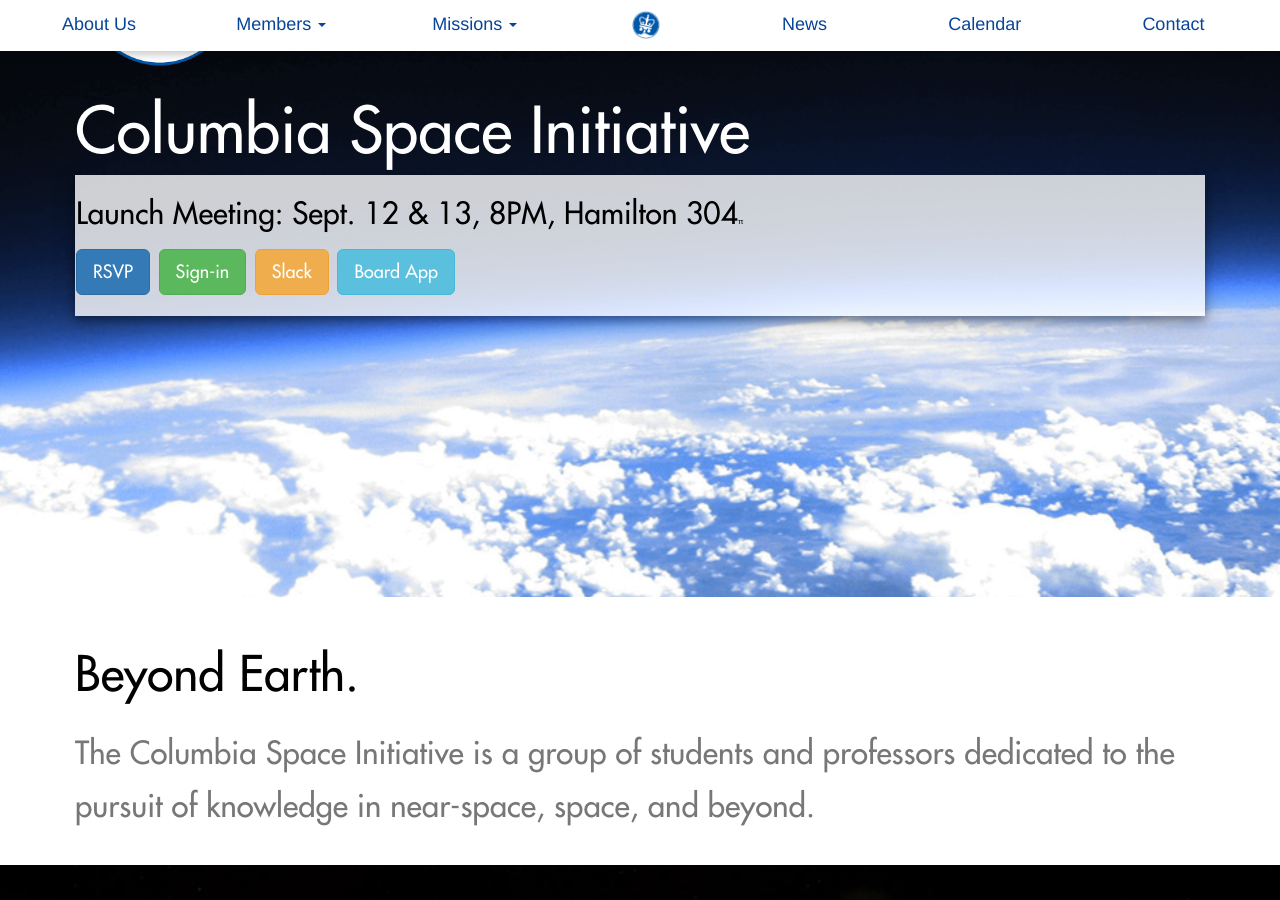
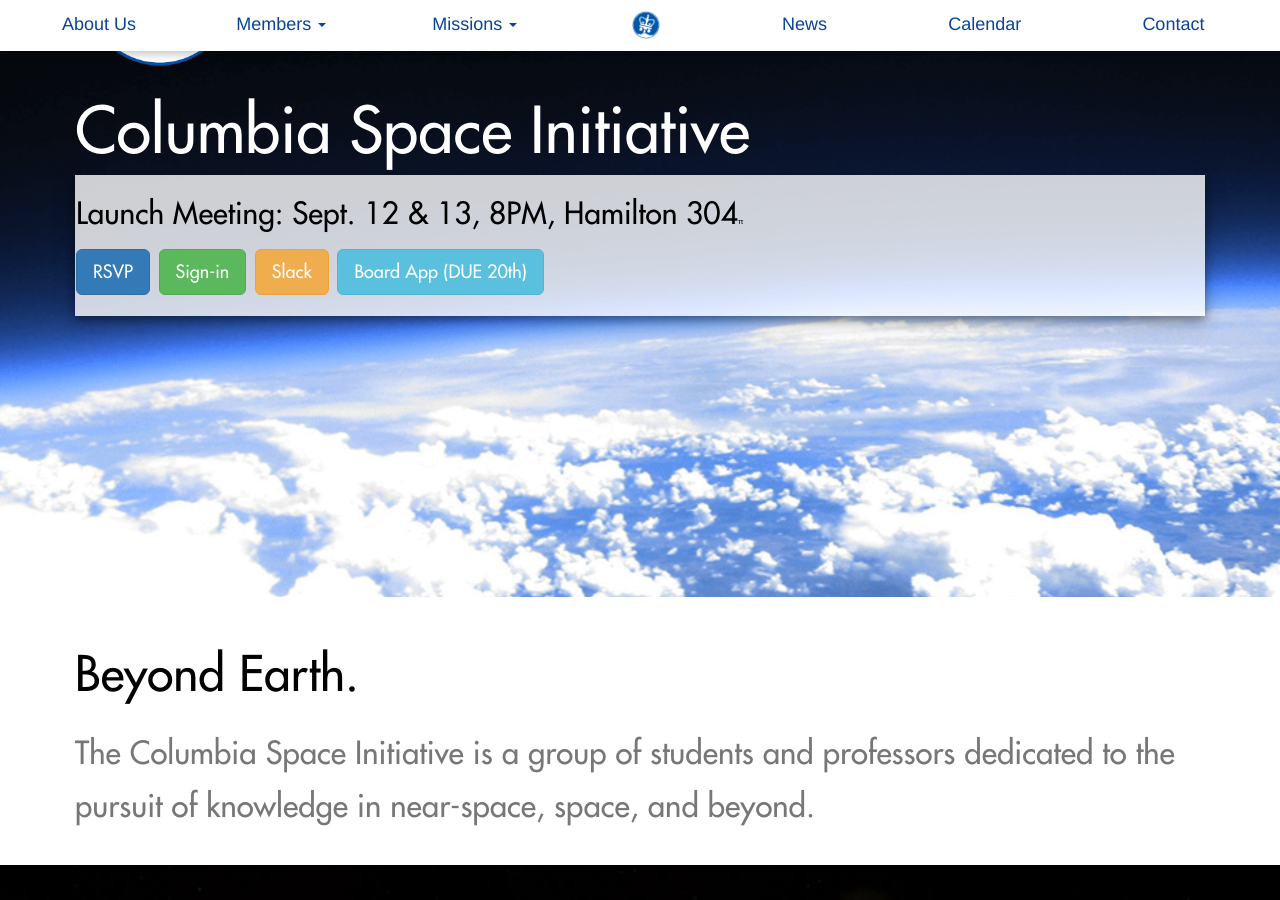
Before and after one commit to columbiaspace/columbiaspace.org, a Jekyll site: the page built from index.html, in a window 1280 px wide and 900 px high, scrolled down 303 px. Built offline with Jekyll 4.4.1, drawn with Linux system fonts in a browser that asks for light colours; nearby versions of some CDN libraries; comment, search, counter and statistics services are not loaded.

Commit message:
added board app due date

```diff
--- a/index.html
+++ b/index.html
@@ -25,7 +25,7 @@
 			h2{color: black;}
 			#temp_div{background-color: rgba(255, 255, 255, 0.8); padding: 1px; box-shadow: 0 4px 8px 0 rgba(0, 0, 0, 0.3), 0 6px 20px 0 rgba(0, 0, 0, 0.25);}
 		</style>
-  	<h2>  Launch Meeting: Sept. 12 & 13, 8PM, Hamilton 304<span style="font-size:8px">&pi;</span></h2><h2><a href="https://www.facebook.com/events/1160135120724323/" class="btn btn-primary btn-lg">RSVP</a> <a href="https://goo.gl/forms/WHbfm08szsfcsIPA3" class="btn btn-success btn-lg">Sign-in</a> <a href="https://columbiaspace.slack.com/signup" class= "btn btn-warning btn-lg" >Slack</a> <a href="https://goo.gl/forms/EovINqoUYmYOn8nu1" class="btn btn-info btn-lg">Board App</a></h2>
+  	<h2>  Launch Meeting: Sept. 12 & 13, 8PM, Hamilton 304<span style="font-size:8px">&pi;</span></h2><h2><a href="https://www.facebook.com/events/1160135120724323/" class="btn btn-primary btn-lg">RSVP</a> <a href="https://goo.gl/forms/WHbfm08szsfcsIPA3" class="btn btn-success btn-lg">Sign-in</a> <a href="https://columbiaspace.slack.com/signup" class= "btn btn-warning btn-lg" >Slack</a> <a href="https://goo.gl/forms/EovINqoUYmYOn8nu1" class="btn btn-info btn-lg">Board App (DUE 20th)</a></h2>
 	</div>
 
 
```
